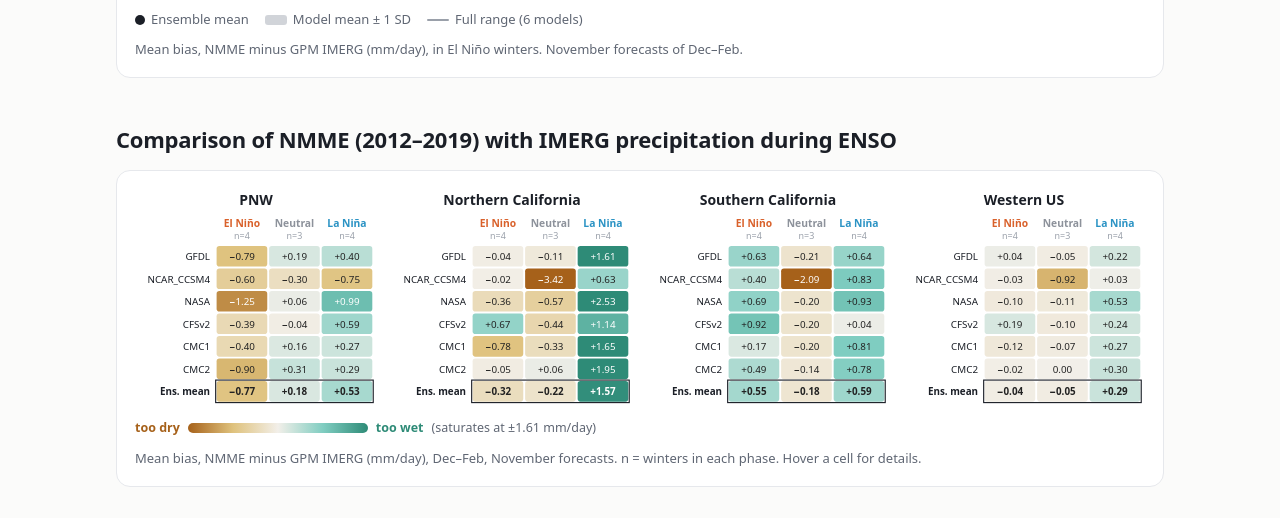
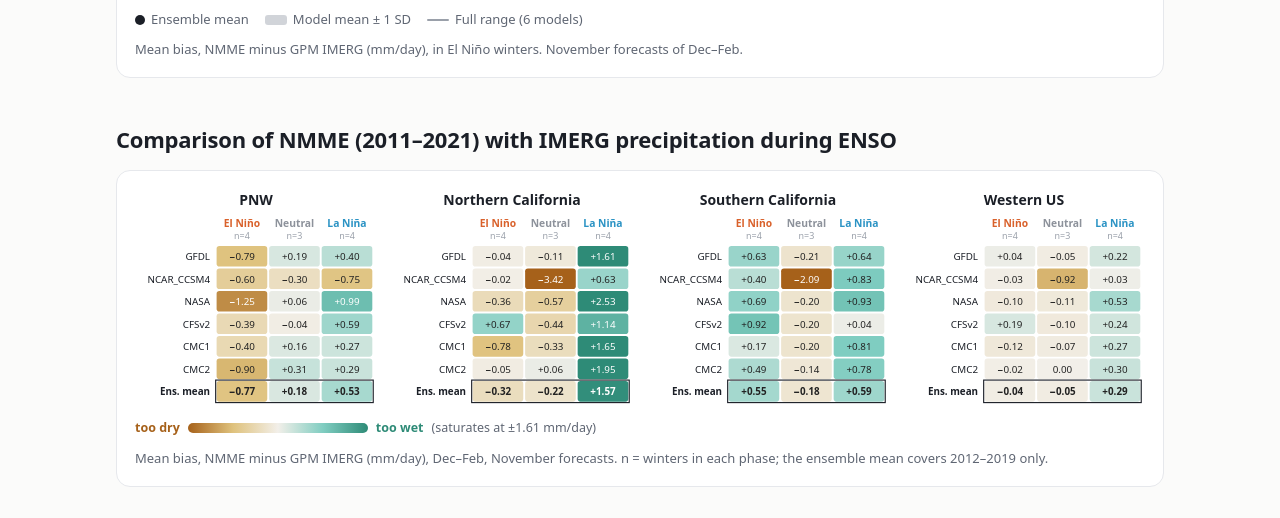
Before and after one commit to jmryoo/water, a plain HTML site: page seasonal_outlook/enso_rwb_simple_range.html in a window 1280 px wide. Shown: the part 1856-2374 px from the top of the page. Drawn offline with Linux system fonts and the light colour scheme.

Commit message:
update enso_rwb_simple_range.html

```diff
--- a/seasonal_outlook/enso_rwb_simple_range.html
+++ b/seasonal_outlook/enso_rwb_simple_range.html
@@ -200,11 +200,11 @@ footer a{color:var(--jet)}
   </section>
 
   <section>
-    <h2>Comparison of NMME (2012–2019) with IMERG precipitation during ENSO</h2>
+    <h2>Comparison of NMME (2011–2021) with IMERG precipitation during ENSO</h2>
     <div class="card">
       <div class="hm" id="hm"></div>
       <div class="scale"><span style="color:var(--dry);font-weight:600">too dry</span><span class="grad"></span><span style="color:var(--wet);font-weight:600">too wet</span><span id="scaleMax"></span></div>
-      <div class="note">Mean bias, NMME minus GPM IMERG (mm/day), Dec–Feb, November forecasts. n = winters in each phase. Hover a cell for details.</div>
+      <div class="note">Mean bias, NMME minus GPM IMERG (mm/day), Dec–Feb, November forecasts. n = winters in each phase; the ensemble mean covers 2012–2019 only.</div>
     </div>
   </section>
 
```
